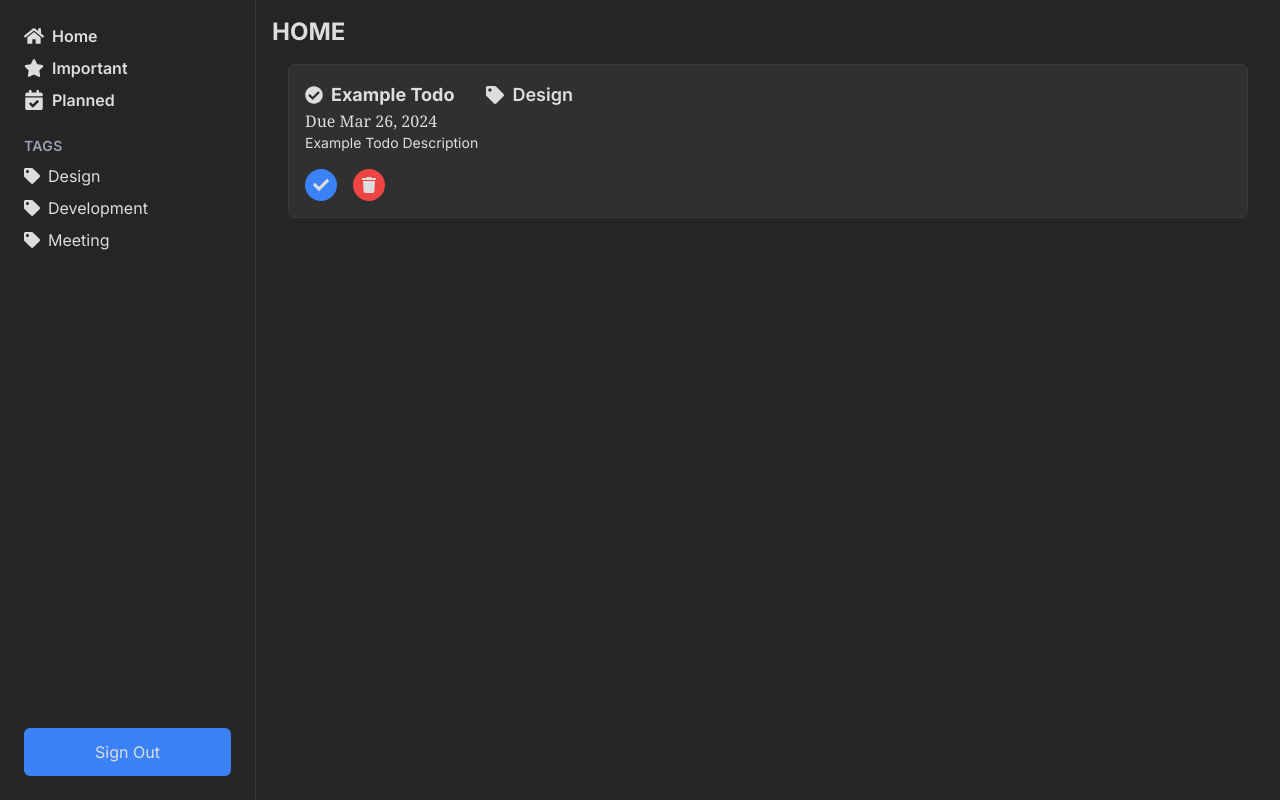
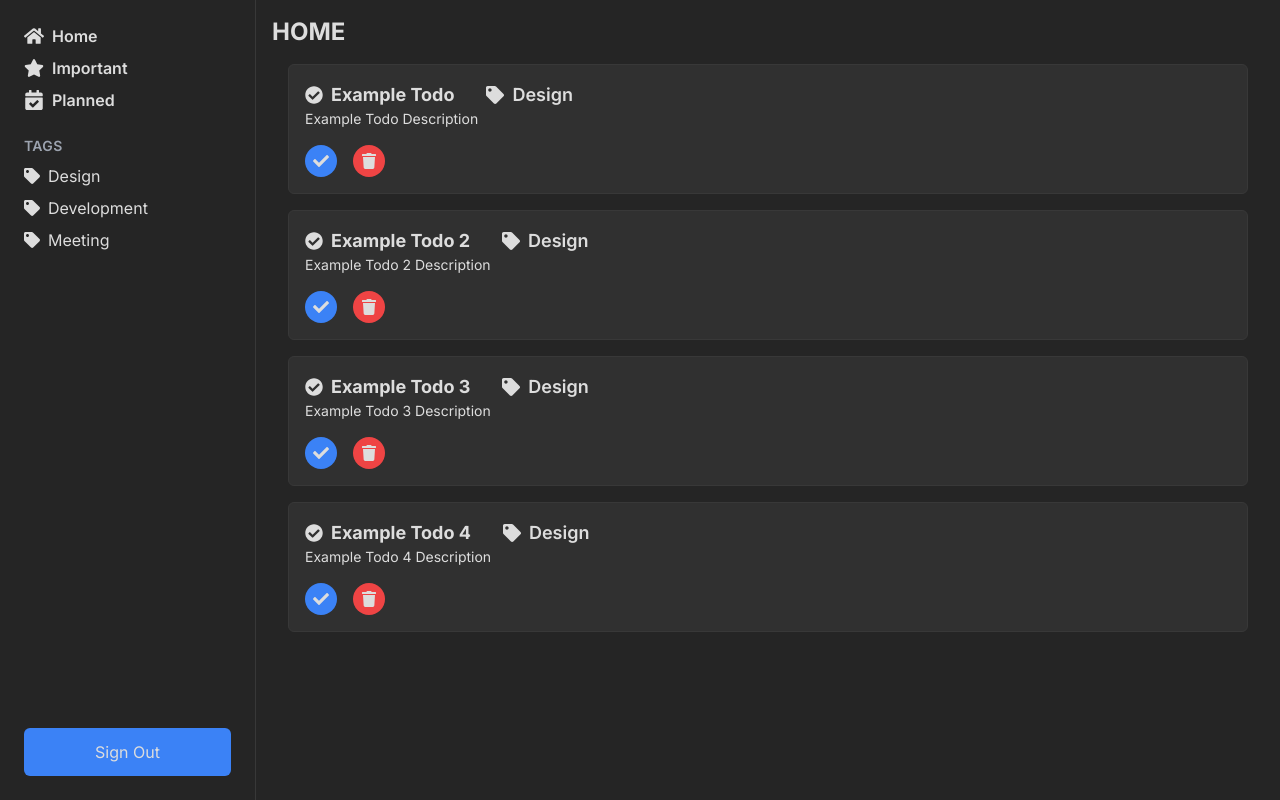
Before and after one commit to rtgamingwdt/todo-web-app, a Next.js app in the folder frontend/: page / in a window 1280 px wide. Built offline with nearby package versions, Linux system fonts and the light colour scheme.

Commit message:
feat: make todo cards generate more dynamically

```diff
--- a/frontend/src/app/page.tsx
+++ b/frontend/src/app/page.tsx
@@ -5,19 +5,15 @@ import { useEffect, useState } from "react";
 
 export default function Home() {
 
-  const { toggleSidebar, sidebarActive } = useController();
-
-  const [test, setTest] = useState<Date>();
-
-  useEffect(() => {
-    setTest(new Date());
-  }, []);
+  const { toggleSidebar, sidebarActive, todos } = useController();
 
   return (
     <main>
       <h1 className="title hover:text-blue-400" onClick={() => toggleSidebar(!sidebarActive)}>Home</h1>
-      <div className="w-full pl-4 pr-8 my-4">
-        <Card title="Example Todo" description="Example Todo Description" tag="Design" _active={true} due={test} />
+      <div className="w-full pl-4 pr-8 my-4 space-y-4">
+        {todos.map((card) => (
+          <Card id={card.id} title={card.title} description={card.description} tag={card.tag} _active={true} due={card.due} />
+        ))}
       </div>
     </main>
   );
--- a/frontend/src/components/Card.tsx
+++ b/frontend/src/components/Card.tsx
@@ -1,16 +1,19 @@
+import { useController } from "@/controller";
 import Link from "next/link";
 import { useState } from "react";
 import { FaCheck, FaCheckCircle, FaTag, FaTrash } from "react-icons/fa";
 import { FaX } from "react-icons/fa6";
 
-export default function Card({ title, description, tag, due, className, _active }: { title: string, description: string, tag: string, due?: Date, className?: string, _active: boolean }) {
+export default function Card({ id, title, description, tag, due, className, _active }: { id: number, title: string, description: string, tag: string, due?: Date, className?: string, _active: boolean }) {
 
     const months = ["Jan", "Feb", "Mar", "Apr", "May", "Jun", "Jul", "Aug", "Sep", "Oct", "Nov", "Dec"];
 
     const [active, setActive] = useState(_active);
 
+    const { removeTodo } = useController();
+
     return (
-        <div style={{ opacity: active ? "100%" : "25%" }} className={"bg-card p-4 rounded-md border border-main relative" + (' ' + className ?? '')}>
+        <div style={{ opacity: active ? "100%" : "25%" }} className={"duration-500 bg-card p-4 rounded-md border border-main relative" + (' ' + className ?? '')}>
             {!active && <div className="absolute w-full top-1/4 left-0 h-0.5 bg-white"></div>}
             <span className="gap-8 flex items-center">
                 <h1 className="font-bold text-lg flex items-center gap-2"><FaCheckCircle /> {title}</h1>
@@ -20,7 +23,7 @@ export default function Card({ title, description, tag, due, className, _active
             <p className="text-sm">{description}</p>
             <div className="pt-4 flex gap-4">
                 <button onClick={() => setActive((prev) => !prev)} className={`p-2 rounded-full bg-${active ? "blue" : "red"}-500`} aria-label="Complete Task">{active ? <FaCheck /> : <FaX />}</button>
-                <button className="p-2 rounded-full bg-red-500"><FaTrash /></button>
+                <button className="p-2 rounded-full bg-red-500" onClick={() => removeTodo(id)}><FaTrash /></button>
             </div>
         </div>
     )
--- a/frontend/src/controller/index.tsx
+++ b/frontend/src/controller/index.tsx
@@ -3,7 +3,9 @@ import { createContext, useContext, useEffect, useState } from "react";
 
 const Context = createContext({
     sidebarActive: true,
-    toggleSidebar: (_visible: boolean) => { }
+    toggleSidebar: (_visible: boolean) => { },
+    removeTodo: (_id: number) => { },
+    todos: [] as any[]
 });
 
 export default function Controller({ children }: { children: JSX.Element }) {
@@ -13,15 +15,57 @@ export default function Controller({ children }: { children: JSX.Element }) {
 
     const pathname = usePathname();
 
+    const [test, setTest] = useState<Date>();
+
+    const [todos, setTodos] = useState([
+        {
+            title: "Example Todo",
+            description: "Example Todo Description",
+            tag: "Design",
+            id: Math.floor(Math.random() * 1000),
+            due: test
+        },
+        {
+            title: "Example Todo 2",
+            description: "Example Todo 2 Description",
+            tag: "Design",
+            id: Math.floor(Math.random() * 1000),
+            due: test
+        },
+        {
+            title: "Example Todo 3",
+            description: "Example Todo 3 Description",
+            tag: "Design",
+            id: Math.floor(Math.random() * 1000),
+            due: test
+        },
+        {
+            title: "Example Todo 4",
+            description: "Example Todo 4 Description",
+            tag: "Design",
+            id: Math.floor(Math.random() * 1000),
+            due: test
+        },
+    ])
+
+    useEffect(() => {
+        setTest(new Date());
+    }, []);
+
     const toggleSidebar = (visible: boolean) => {
         setSidebarActive(visible);
     }
+
+    const removeTodo = (id: number) => {
+        setTodos((prev) => prev.filter((todo) => todo.id != id));
+    }
+
     useEffect(() => {
         toggleSidebar(sidebarPaths.includes('/' + pathname.split('/')[1]));
     }, [pathname]);
 
     return (
-        <Context.Provider value={{ sidebarActive, toggleSidebar }}>{children}</Context.Provider>
+        <Context.Provider value={{ sidebarActive, toggleSidebar, removeTodo, todos }}>{children}</Context.Provider>
     )
 }
 
```
